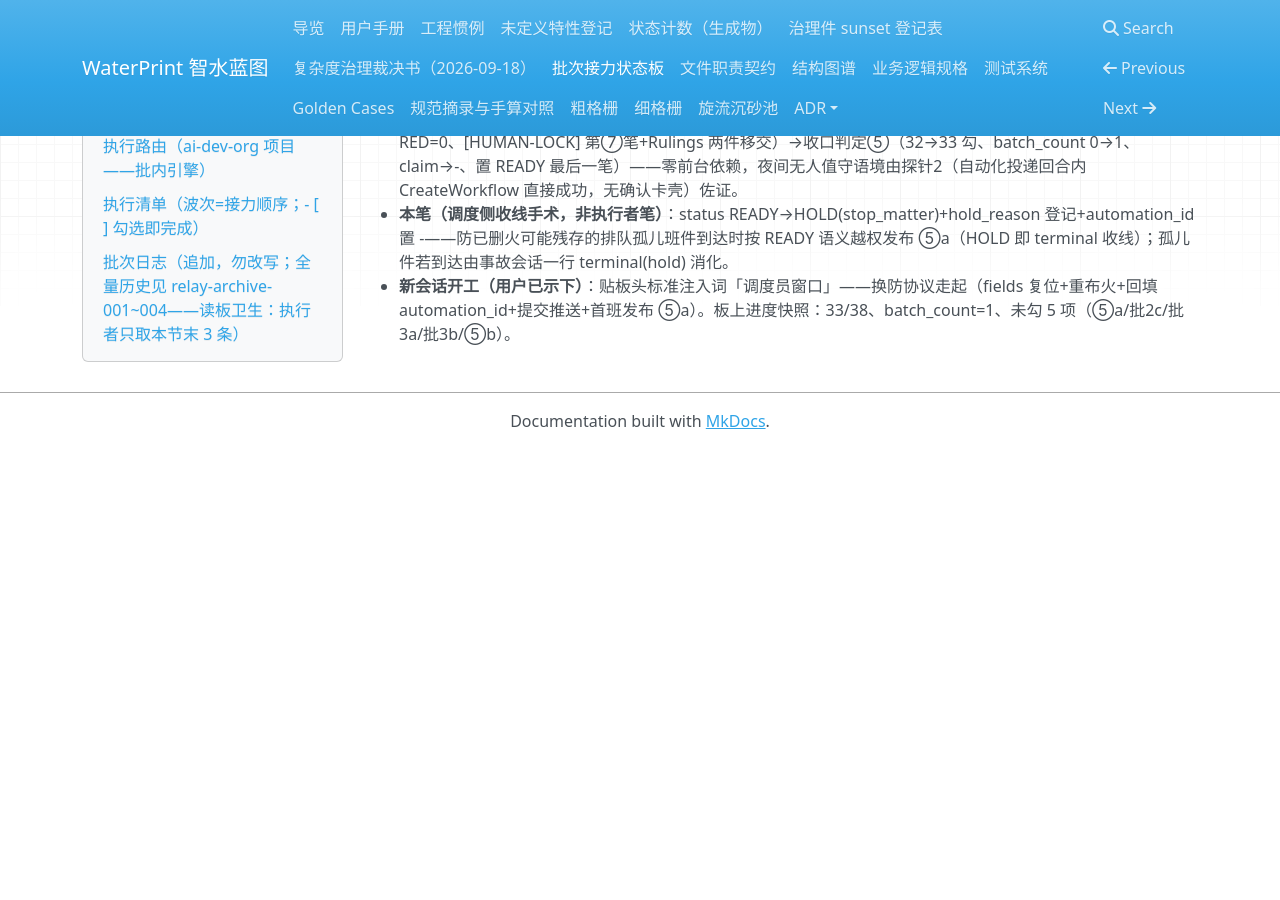
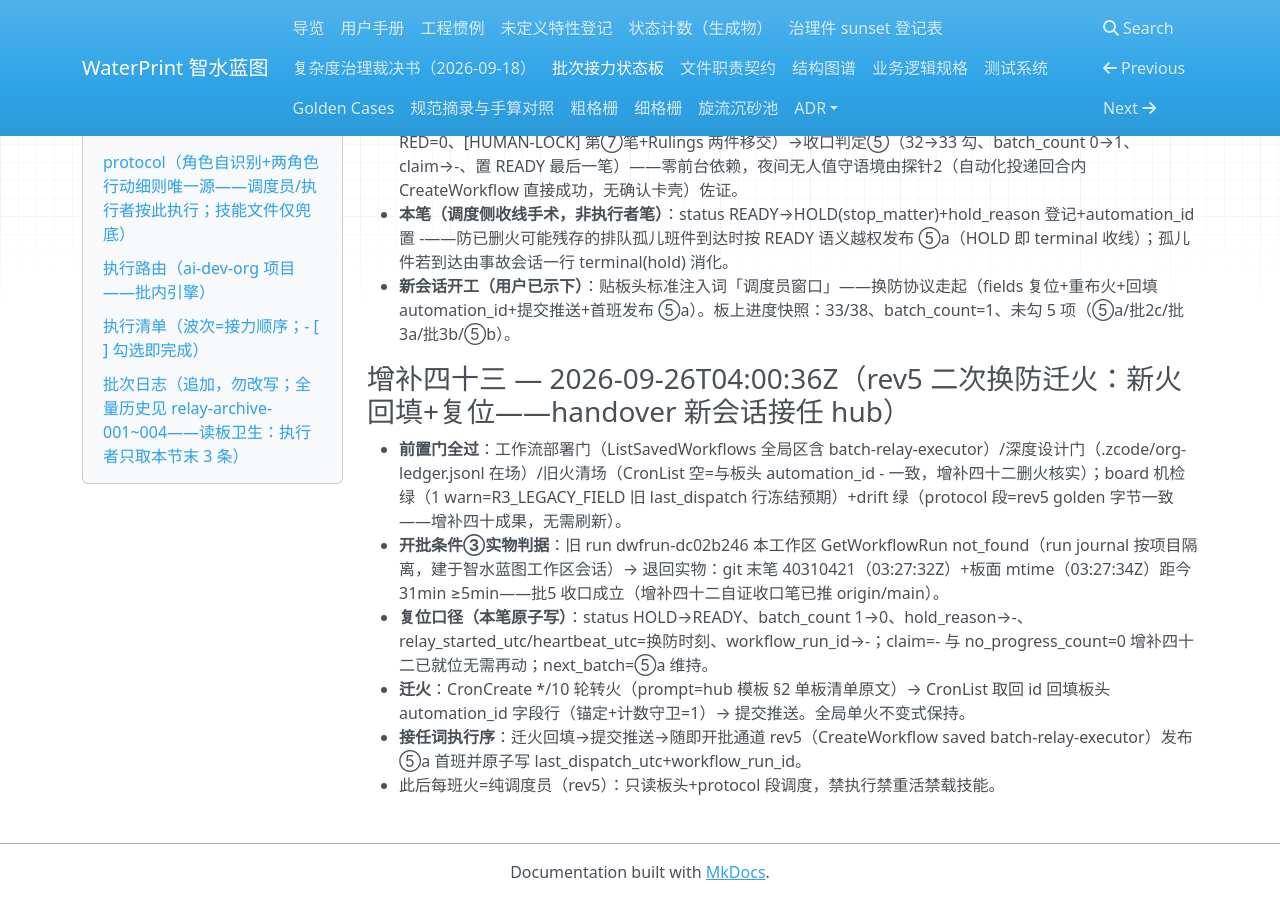
Before and after one commit to yyx20040712/waterprint, an MkDocs documentation site: the page built from docs/handoff/relay.md, in a window 1280 px wide and 900 px high, scrolled down 23506 px. Built offline with MkDocs 1.6.1, drawn with Linux system fonts in a browser that asks for light colours; nearby versions of some CDN libraries; before the commit the page ends 23955 px from its top, so only the background shows below that; some of the changed text lies outside the part shown.

Commit message:
换防（增补四十三）：rev5 二次换防迁火——复位字段+新火 cf38af42 回填 automation_id，板置 READY 待发 ⑤a

```diff
--- a/docs/handoff/relay.md
+++ b/docs/handoff/relay.md
@@ -12,27 +12,27 @@
 > - 调度员窗口（迁火/接任用，工作区不限；布火为重活允许载技能，此后每班只读板）：「接任交接：你是 E:\class\智水蓝图\waterprint\docs\handoff\relay.md 的当班 hub 总调度员——读板头+protocol 段（现行 rev）→ 按 batch-relay 技能 references/ops-manual.md 换防协议迁火并回填 automation_id → 提交推送 → 随即按 protocol 段开批通道 rev5（CreateWorkflow saved batch-relay-executor）发布执行者并原子写 last_dispatch_utc+workflow_run_id → 此后每班火只读板调度，禁执行禁重活禁载技能」
 > - 执行者窗口（手动兜底发布用；常规发布=执行工作流子代理，无需此窗）：「基于 E:\class\智水蓝图\waterprint\docs\handoff\relay.md 交接文档继续开发——读板（板头字段区+protocol 段+执行路由+执行清单+批次日志末 3 条）按 protocol 段执行者条款认领并执行本批；组织主干优先 Skill 加载 ai-dev-org，无 Skill 工具则直接读工作区根 AGENTS.md 与 .zcode/org-ledger.jsonl 等价替代；板 protocol 段缺失/预检失败才加载技能 batch-relay 兜底。无人值守：不等待人工答疑，用户域阻塞按停止事由 HOLD(stop_matter) 收口。工作区根 E:\class\智水蓝图\waterprint，相对路径以此为基。禁止创建任何新自动化。」
 
-- status: HOLD <!-- 2026-09-26 测试收线（用户指令「技能测试完毕后删火，新会话正式开启任务」）——板留干净态待换防；旧值 READY（批5 收口笔） -->
-- automation_id: - <!-- 2026-09-26 测试收线删火（af58af60 已 CronDelete，CronList 空）；新会话换防重布回填 -->
+- status: READY <!-- 2026-09-26 换防复位（新会话接任迁火，增补四十二换防待办兑现）；旧值 HOLD(stop_matter)（测试收线） -->
+- automation_id: automation-cf38af42-d8c1-480c-b868-c6b0162bc872 <!-- 2026-09-26 换防重布回填（增补四十三迁火）；旧值 -（测试收线删火） -->
 - shared_fire: true
 - plan: docs/handoff/relay.md#执行清单（自含清单，收口 grep 本文件 `- [ ]` 计余量）
 - spec: docs/design/2026-09-18_complexity-governance-ruling.md
 - poll_interval_min: 10
 - fire_budget_min: 120
 - last_dispatch: 2026-09-19T11:14:24+08:00
-- heartbeat_utc: 2026-09-26T03:24:15Z <!-- 批5 收口置 READY -->
+- heartbeat_utc: 2026-09-26T04:00:36Z <!-- 换防复位（增补二十六/四十先例：随 relay_started 同刻重置）；旧值 2026-09-26T03:24:15Z -->
 - claim: -
 - no_progress_count: 0 <!-- 2026-09-25 新排程重置（原 1=B4-5 用户门控非系统性卡死） -->
 - checked_total: 38 <!-- 2026-09-25 增补二十五：27−1（B4-5 拆分）+12（第五波 R3/批2b/R4/批2d/R5/批3.5/批5/⑤a/批2c/批3a/批3b/⑤b） -->
 - checked_done: 33 <!-- 2026-09-26 批5 收口 32→33 -->
 - protocol_rev: 5 <!-- 2026-09-26 workflow 通道批原位升版 rev4→5：开批=CreateWorkflow 已存工作流/RUNNING 看护=GetWorkflowRun/UI 通道整段废止；旧值 4 -->
 - last_dispatch_utc: 2026-09-26T01:55:07.533Z <!-- 2026-09-26 rev5 首班发布成立（回读=run dwfrun-dc02b246 running+执行者子代理 executing——布防会话代发，增补二十七先例）；旧值 2026-09-25T14:35:39.984Z（第四班批2d·UI 通道末班） -->
-- workflow_run_id: dwfrun-dc02b246-5394-4a28-ac0d-d0aa6e3292d2 <!-- rev5 首班 批5 执行工作流 -->
-- relay_started_utc: 2026-09-26T01:48:14.457Z <!-- 2026-09-26 rev5 换防时刻；旧值 2026-09-25T09:46:25.615Z -->
-- batch_count: 1 <!-- 2026-09-26 批5 收口 0→1（rev5 workflow 通道首班） -->
+- workflow_run_id: - <!-- 2026-09-26 换防复位（旧 run dwfrun-dc02b246 批5 已收口：查询 not_found+实物静默 31min+增补四十二自证收口笔 40310421 已推）；新值待首班发布回填 -->
+- relay_started_utc: 2026-09-26T04:00:36.124Z <!-- 2026-09-26 rev5 二次换防时刻（本会话）；旧值 2026-09-26T01:48:14.457Z -->
+- batch_count: 0 <!-- 2026-09-26 换防复位熔断基准（增补二十六先例）；旧值 1（批5 收口 0→1） -->
 - max_batches: 60
 - max_wall_hours: 90
-- hold_reason: stop_matter <!-- 2026-09-26 测试收线：用户指令停轮待新会话换防——非熔断/非故障；防孤儿火班件越权发布 ⑤a -->
+- hold_reason: - <!-- 2026-09-26 换防复位清空；旧值 stop_matter（测试收线停轮） -->
 - last_handover: 2026-09-25
 - claimed_by: -
 - claimed_at: -
@@ -410,3 +410,12 @@
 - **rev5 通道全链实弹判定：全绿**。发布（CreateWorkflow saved→run dwfrun-dc02b246 回读 running）→认领（01:56:30Z 原子 claim，发布后 90 秒）→执行（批5 全量落地 89min<fire_budget 120：a5ee617 实现+dbb0a51 收口笔已推 origin/main，门一 k1 五轮 PASS+d1 代位闭合、16 门禁/gen_status 零漂移/health-scan RED=0、[HUMAN-LOCK] 第⑦笔+Rulings 两件移交）→收口判定⑤（32→33 勾、batch_count 0→1、claim→-、置 READY 最后一笔）——零前台依赖，夜间无人值守语境由探针2（自动化投递回合内 CreateWorkflow 直接成功，无确认卡壳）佐证。
 - **本笔（调度侧收线手术，非执行者笔）**：status READY→HOLD(stop_matter)+hold_reason 登记+automation_id 置 -——防已删火可能残存的排队孤儿班件到达时按 READY 语义越权发布 ⑤a（HOLD 即 terminal 收线）；孤儿件若到达由事故会话一行 terminal(hold) 消化。
 - **新会话开工（用户已示下）**：贴板头标准注入词「调度员窗口」——换防协议走起（fields 复位+重布火+回填 automation_id+提交推送+首班发布 ⑤a）。板上进度快照：33/38、batch_count=1、未勾 5 项（⑤a/批2c/批3a/批3b/⑤b）。
+
+### 增补四十三 — 2026-09-26T04:00:36Z（rev5 二次换防迁火：新火回填+复位——handover 新会话接任 hub）
+
+- **前置门全过**：工作流部署门（ListSavedWorkflows 全局区含 batch-relay-executor）/深度设计门（.zcode/org-ledger.jsonl 在场）/旧火清场（CronList 空=与板头 automation_id - 一致，增补四十二删火核实）；board 机检绿（1 warn=R3_LEGACY_FIELD 旧 last_dispatch 行冻结预期）+drift 绿（protocol 段=rev5 golden 字节一致——增补四十成果，无需刷新）。
+- **开批条件③实物判据**：旧 run dwfrun-dc02b246 本工作区 GetWorkflowRun not_found（run journal 按项目隔离，建于智水蓝图工作区会话）→ 退回实物：git 末笔 40310421（03:27:32Z）+板面 mtime（03:27:34Z）距今 31min ≥5min——批5 收口成立（增补四十二自证收口笔已推 origin/main）。
+- **复位口径（本笔原子写）**：status HOLD→READY、batch_count 1→0、hold_reason→-、relay_started_utc/heartbeat_utc=换防时刻、workflow_run_id→-；claim=- 与 no_progress_count=0 增补四十二已就位无需再动；next_batch=⑤a 维持。
+- **迁火**：CronCreate */10 轮转火（prompt=hub 模板 §2 单板清单原文）→ CronList 取回 id 回填板头 automation_id 字段行（锚定+计数守卫=1）→ 提交推送。全局单火不变式保持。
+- **接任词执行序**：迁火回填→提交推送→随即开批通道 rev5（CreateWorkflow saved batch-relay-executor）发布 ⑤a 首班并原子写 last_dispatch_utc+workflow_run_id。
+- 此后每班火=纯调度员（rev5）：只读板头+protocol 段调度，禁执行禁重活禁载技能。
```
